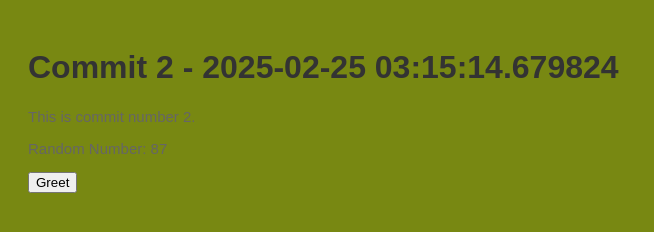
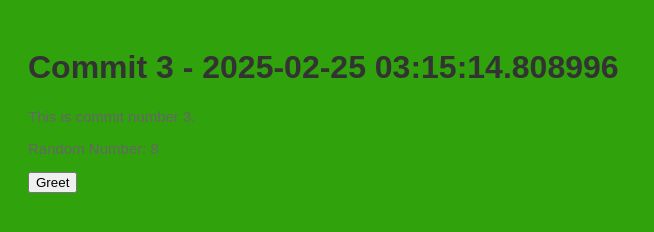
Before and after one commit to legbald0d/myrep-repo-20250225031512, a plain HTML site: page index.html in a window 1280 px wide. Shown: the whole page, without its empty margins (0-654 px from the left). Drawn offline with Linux system fonts and the light colour scheme.

Commit message:
📝 Commit 3 with HTML, CSS, and JS

```diff
--- a/index.html
+++ b/index.html
@@ -2,13 +2,13 @@
     <!DOCTYPE html>
     <html>
     <head>
-        <title>Commit 2 - 2025-02-25 03:15:14.679824</title>
+        <title>Commit 3 - 2025-02-25 03:15:14.808996</title>
         <link rel="stylesheet" href="style.css">
     </head>
     <body>
-        <h1>Commit 2 - 2025-02-25 03:15:14.679824</h1>
-        <p>This is commit number 2.</p>
-        <p>Random Number: 87</p>
+        <h1>Commit 3 - 2025-02-25 03:15:14.808996</h1>
+        <p>This is commit number 3.</p>
+        <p>Random Number: 8</p>
         <button onclick="greet()">Greet</button>
         <script src="script.js"></script>
     </body>
--- a/script.js
+++ b/script.js
@@ -2,4 +2,4 @@
     function greet() {
         alert('Hello from commit ' + commitNumber + '!');
     }
-    var commitNumber = 2;
+    var commitNumber = 3;
--- a/style.css
+++ b/style.css
@@ -1,7 +1,7 @@
 
     body {
         font-family: Arial, sans-serif;
-        background-color: #788812;
+        background-color: #30a30c;
         padding: 20px;
     }
     h1 {
```
